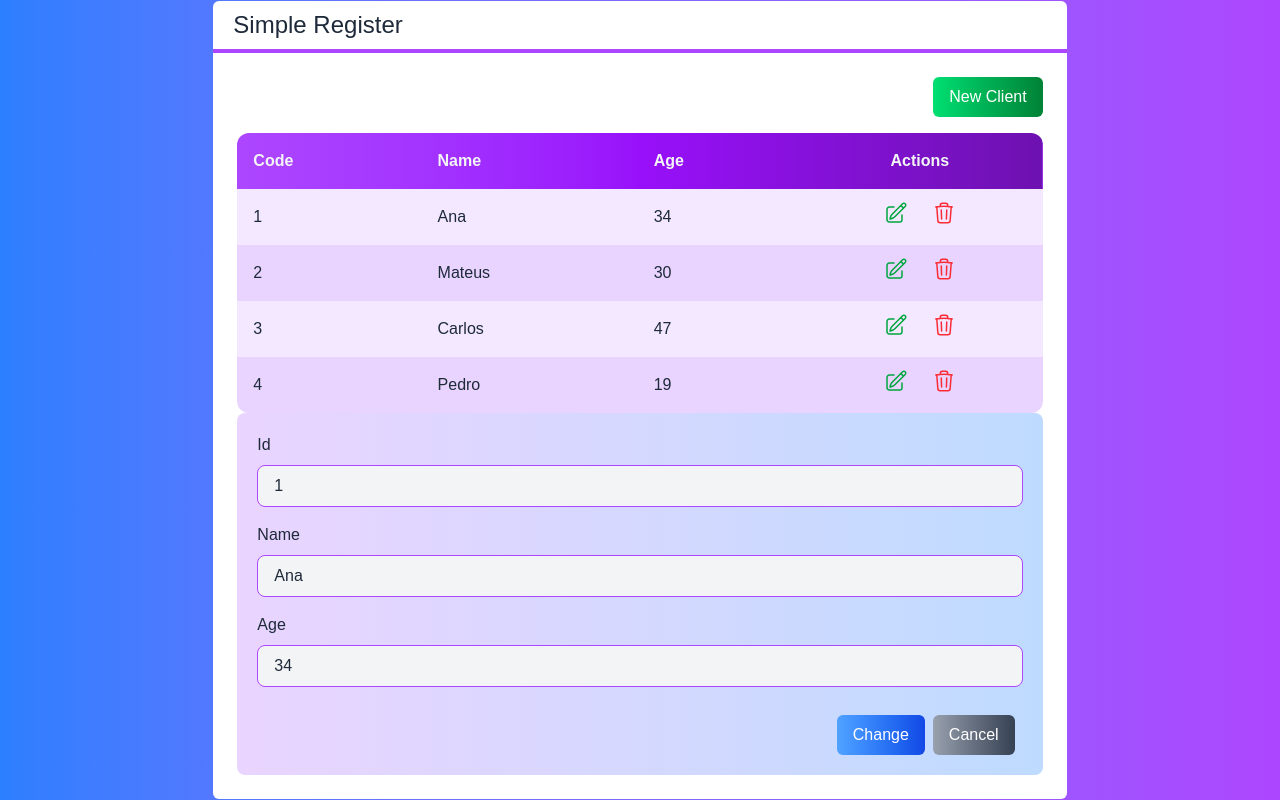
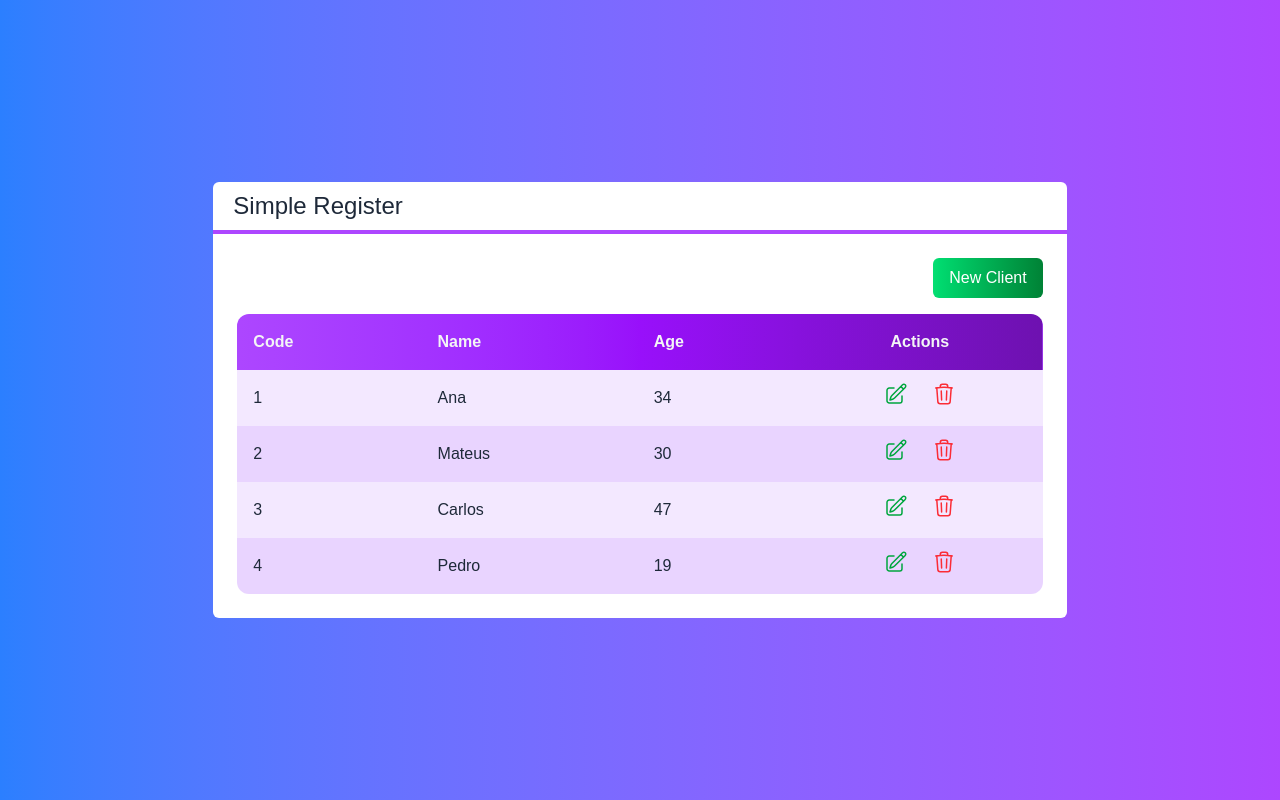
Before and after one commit to MateusBU/User_Register_with_DB, a Next.js app in the folder user_register/: page / in a window 1280 px wide. Built offline with nearby package versions, Linux system fonts and the light colour scheme.

Commit message:
Feat: - Change table to form, and form to table. - Change atributes (name and age) of the clients.

```diff
--- a/user_register/src/app/page.tsx
+++ b/user_register/src/app/page.tsx
@@ -1,5 +1,6 @@
 'use client';
 
+import { useState } from "react";
 import Button from "../components/Button";
 import Form from "../components/Form";
 import Layout from "../components/Layout";
@@ -27,6 +28,12 @@ export default function Home() {
     console.log(client);
   }
 
+  function saveClient(client: Client){
+    console.log(client)
+  }
+
+  const [visible, setVisible] = useState<'table' | 'form'>('table');
+
   return (
     <div className={`
       flex h-screen justify-center items-center
@@ -34,11 +41,21 @@ export default function Home() {
       text-white
     `}>
       <Layout title="Simple Register">
-        <div className="flex justify-end">
-          <Button color="green" className="mb-4 cursor-pointer">New Client</Button>
-        </div>
-        <Table clients={clients} clientSelected={clientSelected} clientDeleted={clientDeleted}></Table>
-        <Form client={clients[0]}/>
+        {visible === 'table' ?(
+          <>
+            <div className="flex justify-end">
+              <Button color="green" className="mb-4 cursor-pointer" onClick={() => setVisible('form')}>New Client</Button>
+            </div>
+            <Table clients={clients} clientSelected={clientSelected} clientDeleted={clientDeleted}></Table>
+          </>
+
+        ): (
+          <Form
+            client={clients[0]}
+            clientChanged={saveClient}
+            canceled={() => setVisible('table')}
+          />
+        )}
       </Layout>
     </div>
   );
--- a/user_register/src/components/Button.tsx
+++ b/user_register/src/components/Button.tsx
@@ -3,7 +3,8 @@ import { console } from "node:inspector/promises"
 interface ButtonProps{
     color?: 'green' | 'blue' | 'gray',
     className?: string,
-    children: any
+    children: any,
+    onClick?: () => void //callback
 }
 
 export default function Button(props: ButtonProps){
@@ -23,7 +24,7 @@ export default function Button(props: ButtonProps){
     const gradientFrom = gradientColorsFrom[color] ?? 'to-gray-400';
 
     return(
-        <button className={`
+        <button onClick={props.onClick} className={`
             bg-gradient-to-r ${gradientFrom} ${gradientTo}
             text-white px-4 py-2 rounded-md
             ${props.className}
--- a/user_register/src/components/Form.tsx
+++ b/user_register/src/components/Form.tsx
@@ -4,7 +4,9 @@ import Input from "./Input";
 import Button from './Button';
 
 interface FormProps{
-    client?: Client
+    client: Client
+    clientChanged?: (client: Client) => void
+    canceled?: () => void
 }
 export default function Form(props: FormProps){
     const id = props.client?.id; // use ?, because the client may have no id
@@ -40,10 +42,10 @@ export default function Form(props: FormProps){
                 className="mb-4"
             />
             <div className='flex justify-end mt-7'>
-                <Button color='blue' className='mr-2 cursor-pointer'>
+                <Button color='blue' className='mr-2 cursor-pointer' onClick={() => props.clientChanged?.(new Client(name, +age, id))}>
                     {id ? 'Change': 'Save'}
                 </Button>
-                <Button color='gray' className='mr-2 cursor-pointer'>
+                <Button onClick={props.canceled} color='gray' className='mr-2 cursor-pointer'>
                     Cancel
                 </Button>
             </div>
```
